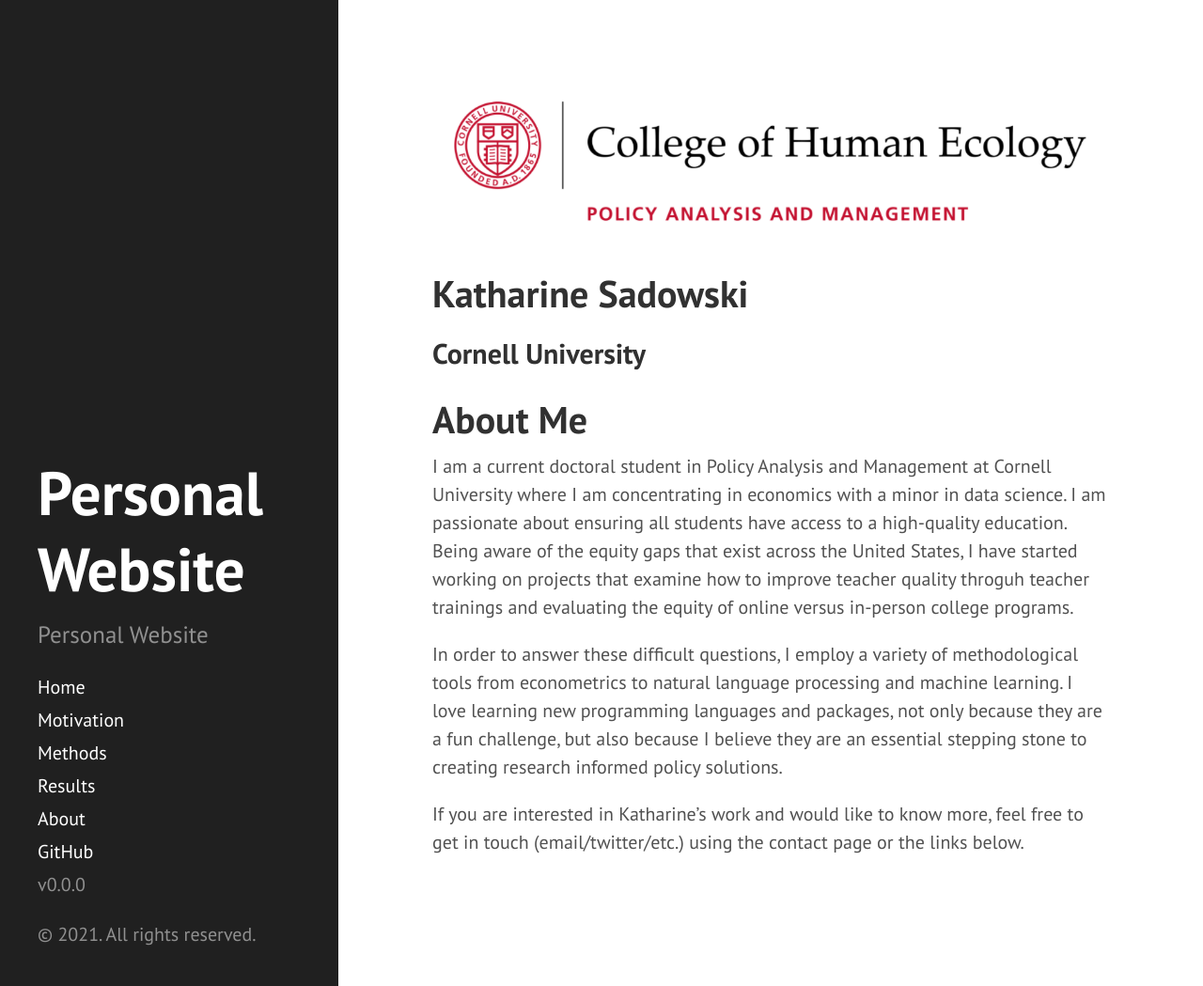
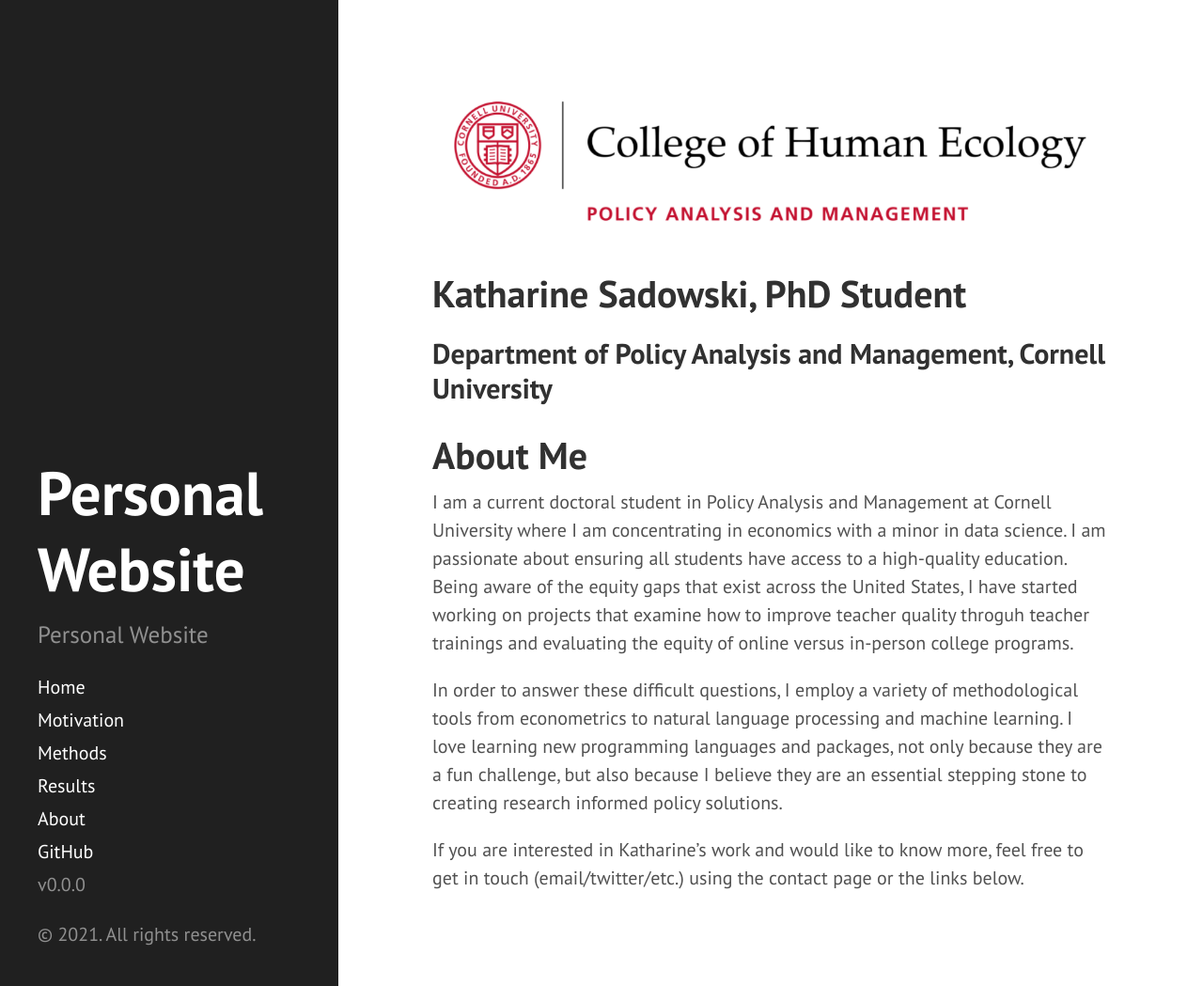
Before and after one commit to kcsadow/website, a Jekyll site: the page built from index.md, in a window 1280 px wide and 1049 px high. Shown: the whole window at 94% size. Built offline with Jekyll 4.4.1, drawn with Linux system fonts in a browser that asks for light colours; the list of posts is cut into pages by our own code.

Commit message:
Update index.md

```diff
--- a/index.md
+++ b/index.md
@@ -5,8 +5,8 @@ layout: default
 <img src="{{ site.url }}{{ site.baseurl }}/assets/img/cornell.png">
 
 
-# Katharine Sadowski
-## Cornell University
+# Katharine Sadowski, PhD Student
+## Department of Policy Analysis and Management, Cornell University
 
 # About Me
 I am a current doctoral student in Policy Analysis and Management at Cornell University where I am concentrating in economics with a minor in data science. I am passionate about ensuring all students have access to a high-quality education. Being aware of the equity gaps that exist across the United States, I have started working on projects that examine how to improve teacher quality throguh teacher trainings and evaluating the equity of online versus in-person college programs.
```
